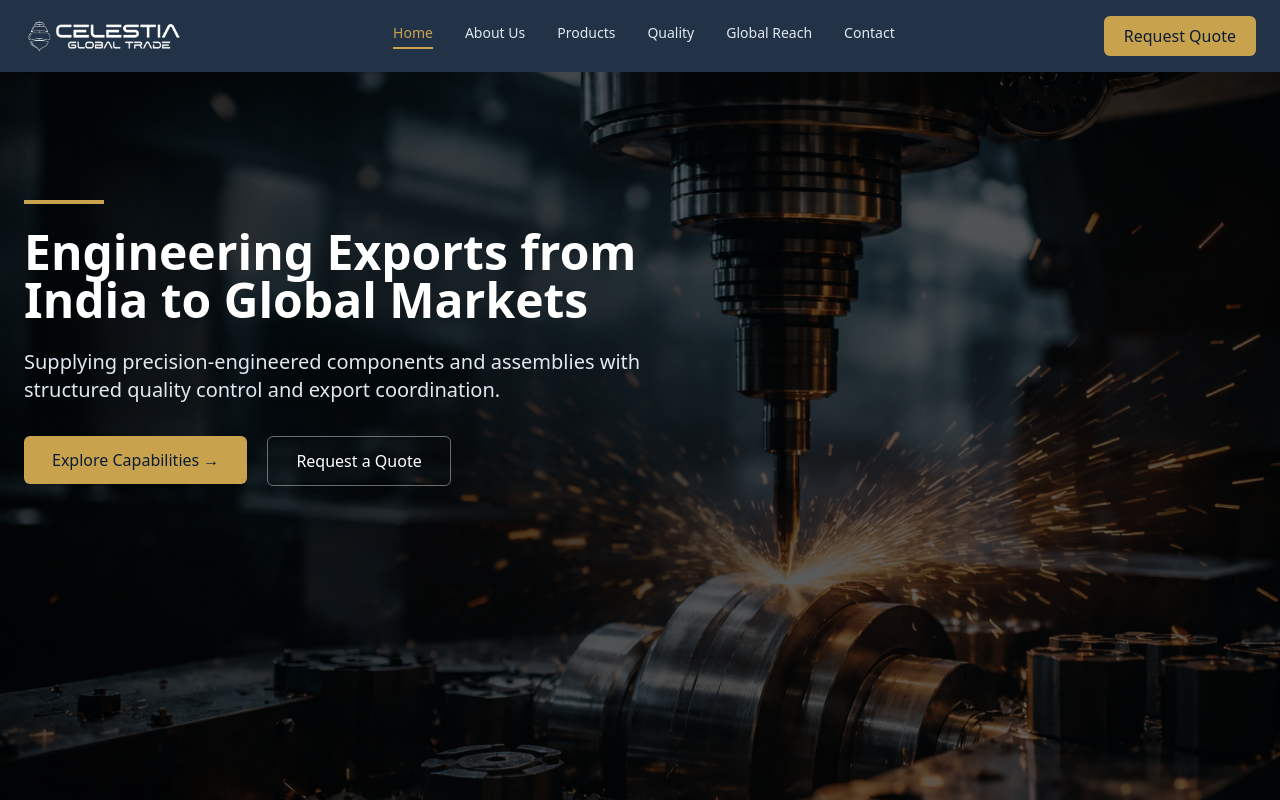
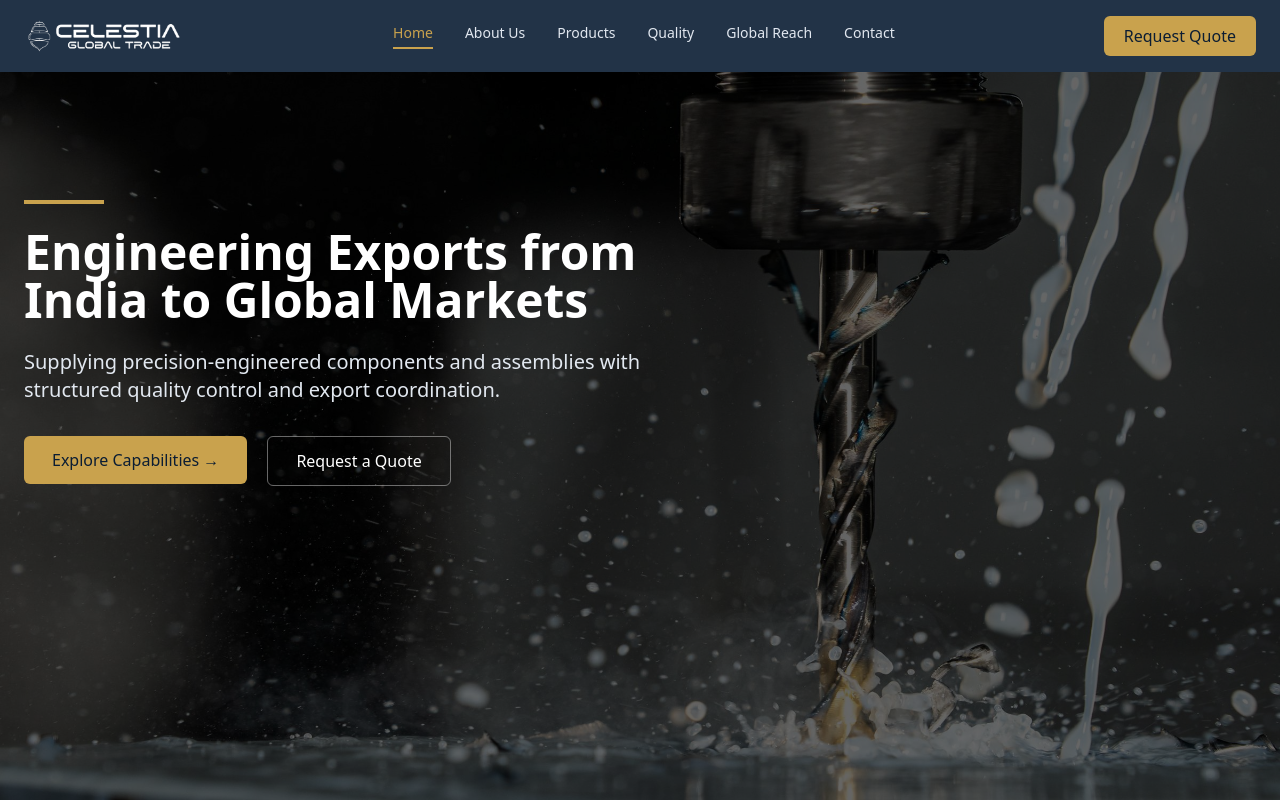
Before and after one commit to preshitpawar-beep/Celestia-GT, a Next.js app: page / in a window 1280 px wide. Shown: the top 800 px of the page. Built offline with nearby package versions, Linux system fonts and the light colour scheme.

Commit message:
Replace AI hero with real HD machining photo; add favicon

```diff
--- a/app/page.js
+++ b/app/page.js
@@ -105,7 +105,7 @@ export default function Home() {
       <section className="relative text-white overflow-hidden min-h-[85vh] md:min-h-screen">
         <div
           className="absolute inset-0 bg-cover bg-center md:bg-fixed"
-          style={{ backgroundImage: "url('/hero-bg.png')" }}
+          style={{ backgroundImage: "url('/hero-bg.jpg')" }}
         />
         <div className="absolute inset-0 bg-black/60" />
 
```
Also changed, not shown: app/icon.svg (added), public/hero-bg.jpg (added).
